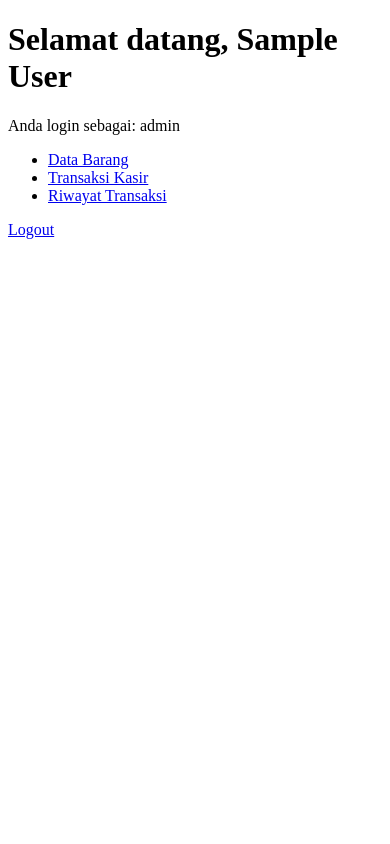
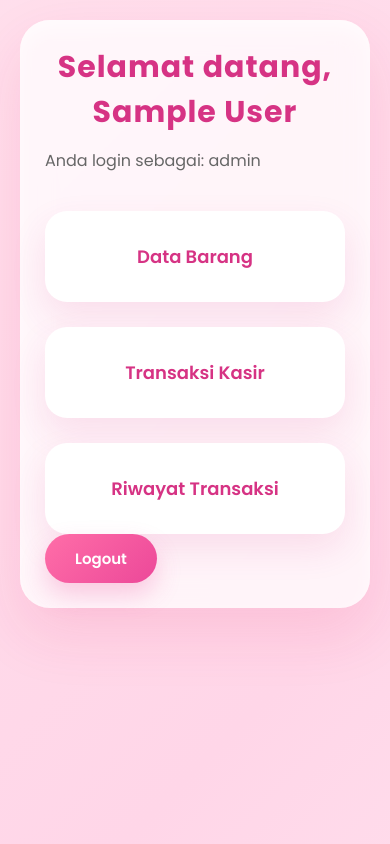
Before and after one commit to agniarosyaa/warung-abc, a PHP site: page /dashboard.php in a window 390 px wide. Run offline with PHP 8.4, Linux system fonts and the light colour scheme; the visitor is signed in with stand-in values (Sample User, id 1).

Commit message:
saya sudah menyelesaikan modul 3

```diff
--- /dev/null
+++ b/css/style.css
@@ -0,0 +1,365 @@
+/* ==========================
+   GOOGLE FONT
+========================== */
+@import url('https://fonts.googleapis.com/css2?family=Poppins:wght@300;400;500;600;700&display=swap');
+
+* {
+  margin: 0;
+  padding: 0;
+  box-sizing: border-box;
+  font-family: 'Poppins', sans-serif;
+}
+
+body {
+  min-height: 100vh;
+  background: linear-gradient(135deg, #fff7fa, #ffe5ef, #ffd6e8, #fff3f8);
+  background-size: 400% 400%;
+  animation: bgMove 12s ease infinite;
+  padding: 40px;
+  color: #5a4353;
+}
+
+@keyframes bgMove {
+  0% {
+    background-position: 0% 50%;
+  }
+  50% {
+    background-position: 100% 50%;
+  }
+  100% {
+    background-position: 0% 50%;
+  }
+}
+
+/* ==========================
+   CONTAINER
+========================== */
+
+.container {
+  max-width: 1200px;
+  margin: auto;
+  padding: 40px;
+  border-radius: 30px;
+
+  background: rgba(255, 255, 255, 0.72);
+
+  backdrop-filter: blur(15px);
+
+  box-shadow:
+    0 25px 60px rgba(233, 30, 99, 0.12),
+    0 8px 18px rgba(255, 255, 255, 0.6) inset;
+}
+
+/* ==========================
+   JUDUL
+========================== */
+
+h1 {
+  text-align: center;
+  font-size: 40px;
+  color: #d63384;
+  margin-bottom: 12px;
+  letter-spacing: 1px;
+}
+
+h2,
+h3 {
+  color: #c2185b;
+  margin-bottom: 15px;
+}
+
+p {
+  color: #666;
+  line-height: 1.8;
+}
+
+/* ==========================
+   MENU DASHBOARD
+========================== */
+
+ul {
+  display: grid;
+  grid-template-columns: repeat(auto-fit, minmax(240px, 1fr));
+  gap: 25px;
+  margin-top: 35px;
+  list-style: none;
+}
+
+ul li {
+  transition: 0.35s;
+}
+
+ul li a {
+  display: block;
+
+  background: white;
+
+  border-radius: 22px;
+
+  padding: 30px;
+
+  text-align: center;
+
+  text-decoration: none;
+
+  color: #d63384;
+
+  font-size: 18px;
+
+  font-weight: 600;
+
+  box-shadow: 0 15px 35px rgba(214, 51, 132, 0.12);
+
+  transition: 0.35s;
+
+  border: 2px solid transparent;
+}
+
+ul li a:hover {
+  transform: translateY(-8px);
+
+  border-color: #f9b8d0;
+
+  background: linear-gradient(145deg, #fff, #ffeaf3);
+
+  box-shadow: 0 20px 40px rgba(214, 51, 132, 0.25);
+}
+
+/* ==========================
+   TABEL
+========================== */
+
+table {
+  width: 100%;
+
+  margin-top: 25px;
+
+  border-collapse: collapse;
+
+  overflow: hidden;
+
+  border-radius: 20px;
+
+  background: white;
+
+  box-shadow: 0 15px 40px rgba(214, 51, 132, 0.12);
+}
+
+table thead {
+  background: linear-gradient(90deg, #ff8db7, #f472b6);
+
+  color: white;
+}
+
+table th {
+  padding: 18px;
+
+  font-size: 15px;
+
+  font-weight: 600;
+}
+
+table td {
+  padding: 18px;
+
+  text-align: center;
+
+  border-bottom: 1px solid #ffe2ec;
+}
+
+table tbody tr {
+  transition: 0.25s;
+}
+
+table tbody tr:nth-child(even) {
+  background: #fff8fb;
+}
+
+table tbody tr:hover {
+  background: #ffe5ef;
+
+  transform: scale(1.01);
+}
+
+/* ==========================
+   FORM
+========================== */
+
+label {
+  font-weight: 600;
+
+  color: #d63384;
+}
+
+input,
+select,
+textarea {
+  width: 100%;
+
+  padding: 14px 18px;
+
+  margin-top: 8px;
+
+  margin-bottom: 20px;
+
+  border-radius: 15px;
+
+  border: 2px solid #ffd3e2;
+
+  background: white;
+
+  transition: 0.3s;
+
+  font-size: 15px;
+}
+
+input:focus,
+select:focus,
+textarea:focus {
+  outline: none;
+
+  border-color: #f06292;
+
+  box-shadow: 0 0 15px rgba(240, 98, 146, 0.25);
+}
+
+/* ==========================
+   BUTTON
+========================== */
+
+.btn,
+button {
+  display: inline-block;
+
+  background: linear-gradient(135deg, #ff6ea8, #ec4899);
+
+  color: white;
+
+  padding: 13px 30px;
+
+  border: none;
+
+  border-radius: 50px;
+
+  text-decoration: none;
+
+  cursor: pointer;
+
+  font-size: 15px;
+
+  font-weight: 600;
+
+  transition: 0.35s;
+
+  box-shadow: 0 12px 25px rgba(236, 72, 153, 0.25);
+}
+
+.btn:hover,
+button:hover {
+  transform: translateY(-4px);
+
+  box-shadow: 0 18px 35px rgba(236, 72, 153, 0.35);
+}
+
+/* ==========================
+   LINK
+========================== */
+
+a {
+  color: #d63384;
+
+  transition: 0.3s;
+}
+
+a:hover {
+  color: #a61d66;
+}
+
+/* ==========================
+   ALERT
+========================== */
+
+.success {
+  padding: 18px;
+
+  background: #ffe7f0;
+
+  border-left: 6px solid #ec4899;
+
+  border-radius: 15px;
+
+  margin-bottom: 25px;
+}
+
+.error {
+  padding: 18px;
+
+  background: #ffe5e5;
+
+  border-left: 6px solid red;
+
+  border-radius: 15px;
+
+  margin-bottom: 25px;
+}
+
+/* ==========================
+   FOOTER
+========================== */
+
+.footer {
+  margin-top: 40px;
+
+  text-align: center;
+
+  color: #b76e90;
+}
+
+/* ==========================
+   SCROLLBAR
+========================== */
+
+::-webkit-scrollbar {
+  width: 8px;
+}
+
+::-webkit-scrollbar-thumb {
+  background: #f48fb1;
+
+  border-radius: 20px;
+}
+
+::-webkit-scrollbar-track {
+  background: #fff;
+}
+
+/* ==========================
+   RESPONSIVE
+========================== */
+
+@media (max-width: 768px) {
+  body {
+    padding: 20px;
+  }
+
+  .container {
+    padding: 25px;
+  }
+
+  h1 {
+    font-size: 30px;
+  }
+
+  ul {
+    grid-template-columns: 1fr;
+  }
+
+  table {
+    font-size: 13px;
+  }
+
+  table th,
+  table td {
+    padding: 12px;
+  }
+}
--- a/dashboard.php
+++ b/dashboard.php
@@ -5,8 +5,17 @@ include 'cek_session.php';
 <html>
 <head>
     <title>Dashboard - Warung ABC</title>
+<link rel="stylesheet" href="css/style.css">
+    <!-- Tambahkan ini -->
+    <meta charset="UTF-8">
+    <meta name="viewport" content="width=device-width, initial-scale=1.0">
+    <link rel="stylesheet" href="css/style.css">
 </head>
 <body>
+
+    <!-- Tambahkan container -->
+    <div class="container">
+
         <h1>Selamat datang, <?php echo $_SESSION['nama_lengkap']; ?></h1>
         <p>Anda login sebagai: <?php echo $_SESSION['role']; ?></p>
 
@@ -16,11 +25,15 @@ include 'cek_session.php';
             <?php } ?>
 
             <?php if ($_SESSION['role'] == 'admin' || $_SESSION['role'] == 'kasir') { ?>
-        <li><a href ="transaksi.php">Transaksi Kasir</a></li>
+                <li><a href="transaksi.php">Transaksi Kasir</a></li>
                 <li><a href="riwayat_transaksi.php">Riwayat Transaksi</a></li>
             <?php } ?>
         </ul>
 
-        <a href="logout.php">Logout</a>
+        <a href="logout.php" class="btn">Logout</a>
+
+    </div>
+    <!-- Penutup container -->
+
 </body>
 </html>
--- a/edit_barang.php
+++ b/edit_barang.php
@@ -10,6 +10,7 @@ $data = mysqli_fetch_assoc($hasil);
 <!DOCTYPE html>
 <html>
     <head><title>Edit Barang - Warung ABC</title></head>
+<link rel="stylesheet" href="css/style.css">
     <body>
         <h1>Edit Barang</h1>
         <form action="proses_edit_barang.php" method="POST">
--- a/login.php
+++ b/login.php
@@ -2,6 +2,7 @@
 <html>
     <head>
         <title>Login - Warung ABC</title>
+        <link rel="stylesheet" href="css/style.css">
     </head>
     <body>
         <h1>Login Aplikasi Kasir Warung ABC</h1>
--- a/proses_tambah_barang.php
+++ b/proses_tambah_barang.php
@@ -11,7 +11,7 @@ $exp =$_POST['tanggal_kadaluarsa'];
 $exp_sql = $exp === '' ? 'NULL' : "'$exp'";
 
 $sql = "INSERT INTO tbl_barang (kode_barang, nama_barang, harga_satuan, stok, tanggal_kadaluarsa)";
-$sql .= "VALUES ('$kode', '$harga', 'stok', $exp_sql)";
+$sql .= "VALUES ('$kode', '$nama', '$harga', '$stok', $exp_sql)";
 
 if (mysqli_query($koneksi, $sql)) {
     $id_user = $_SESSION['id_user'];
--- a/proses_tambah_keranjang.php
+++ b/proses_tambah_keranjang.php
@@ -19,7 +19,7 @@ if ($barang && $jumlah > 0 && $jumlah <= $barang['stok']) {
 
     $_SESSION['keranjang'][$id_barang] = array(
         'nama_barang' => $barang['nama_barang'],
-        'harga' => $barang['nama_barang'],
+        'harga' => $barang['harga_satuan'],
         'jumlah' => $jumlah,
         'subtotal' => $subtotal,
     );
--- a/tambah-barang.php
+++ b/tambah_barang.php
@@ -1,7 +1,9 @@
-<?php include ' cek_session.php'; ?>
+<?php
+include 'cek_session.php'; ?>
 <!DOCTYPE html>
 <html>
     <head><title>Tambah Barang - Warung ABC</title></head>
+    <link rel="stylesheet" href="css/style.css">
     <body>
         <h1>Tambah Barang</h1>
         <form action="proses_tambah_barang.php" method="POST">
@@ -15,7 +17,7 @@
                 <tr><td>Stok</td><td>:</td>
                     <td><input type="number" name="stok" required></td></tr>
                 <tr><td>Tanggal Kadaluarsa</td><td>:</td>
-                    <td><input typr="date" name="tanggal_kadaluarsa"></td></tr>
+                    <td><input type="date" name="tanggal_kadaluarsa"></td></tr>
                 <tr><td colspan="3" ><input type="submit" value="Simpan"></td></tr>
             </table>
         </form>
```
Also changed, not shown: data_barang.php (+39 -12 lines), proses_simpan_transaksi.php (+19 -10 lines), riwayat_transaksi.php (+9 -6 lines), transaksi.php (+5 -2 lines). Lines whose indentation alone changed are shown as unchanged.
